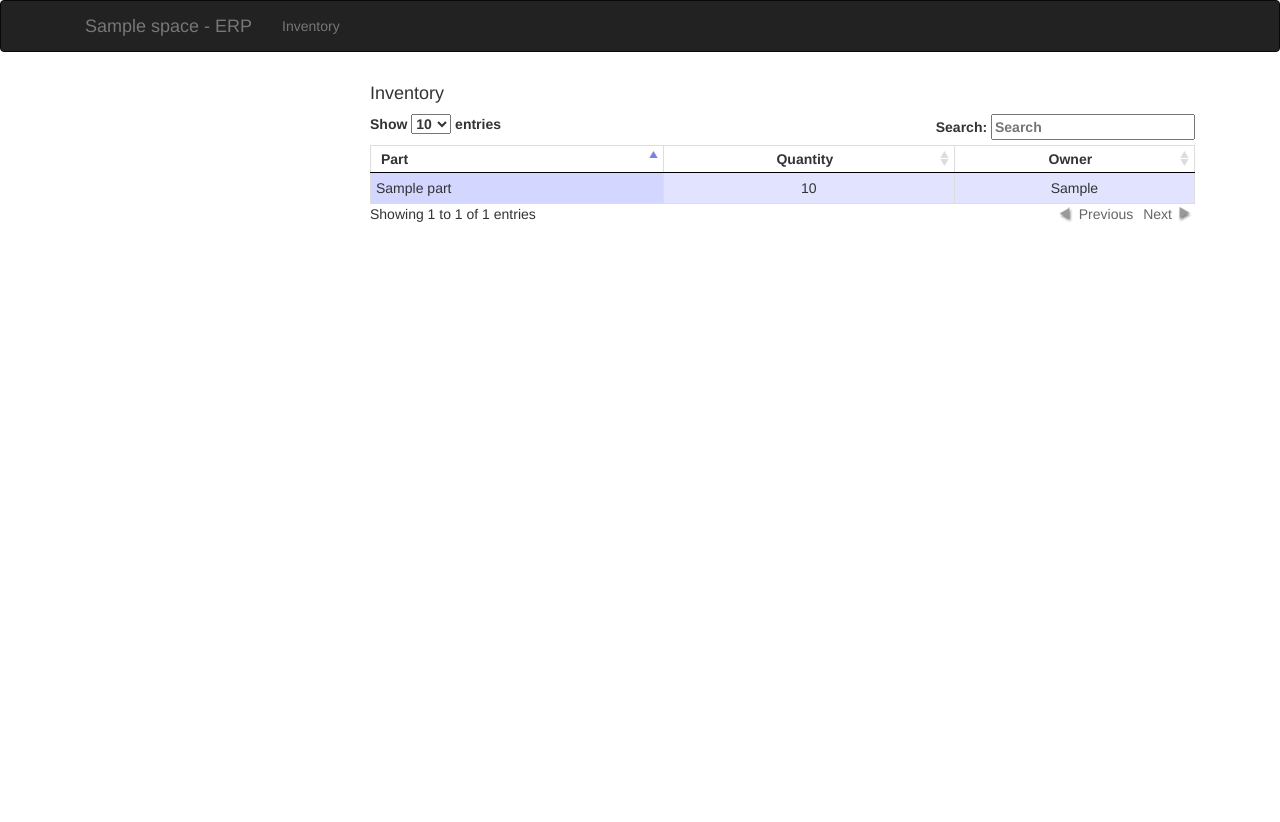
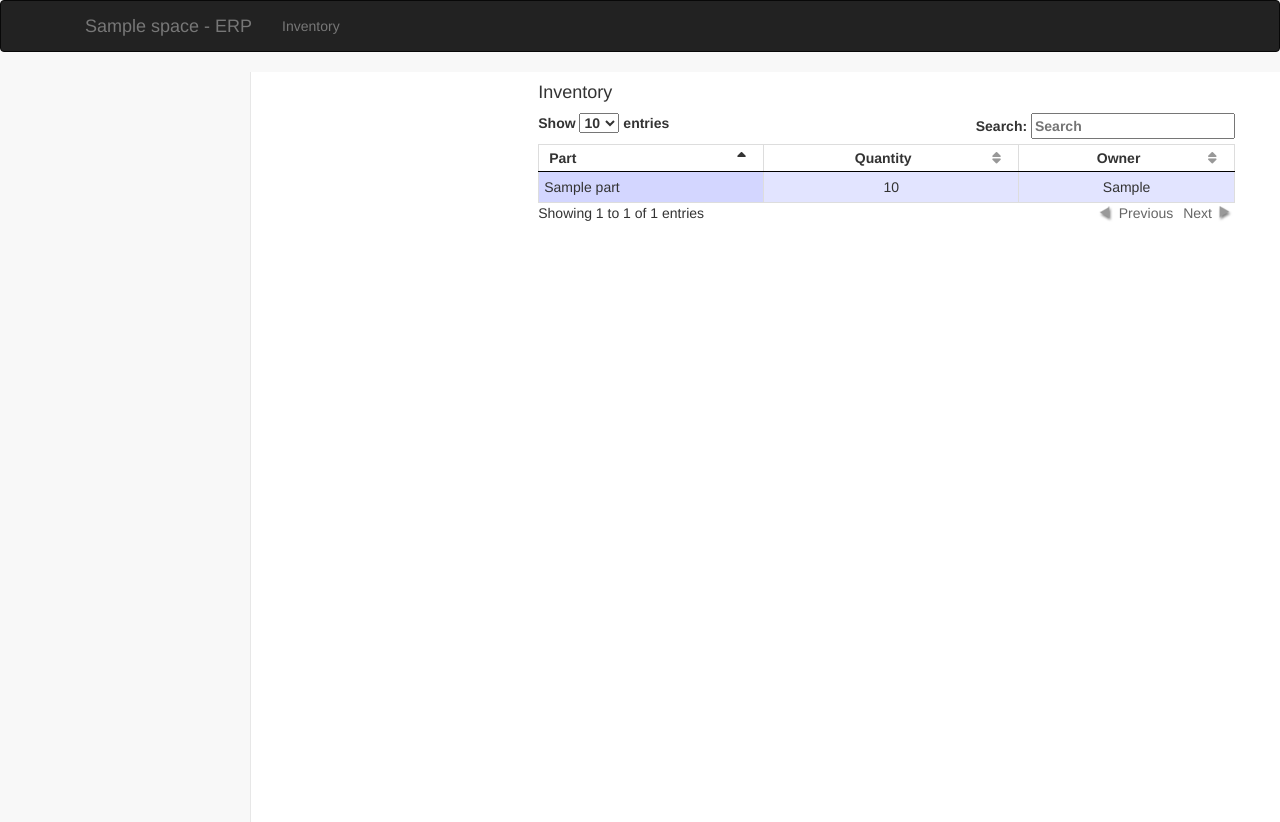
Before and after one commit to Makeystreet/space-erp, a Django app: page /inventory/ in a window 1280 px wide. Before the commit the page ends 222 px from the top, so only its background shows below. Run offline with Django 3.2, Linux system fonts and the light colour scheme; tables that the repository leaves empty hold one stand-in row (values such as "Sample post"); some libraries are stand-ins or nearby versions.

Commit message:
Updated base.html to use sb-admin-2

```diff
--- a/erp/templates/base.html
+++ b/erp/templates/base.html
@@ -9,7 +9,6 @@
 
     <!-- Favicon -->
     {% load static from staticfiles %}
-    <link rel="shortcut icon" href="{% static 'images/favicon.ico' %}">
 
     <!-- CSS Styles -->
     <link href="{% static 'css/base.css' %}" rel="stylesheet">
@@ -25,7 +24,7 @@
     <link href="{% static 'css/base.css' %}" rel="stylesheet">
     <link href="{% static 'css/bootstrap-tagsinput.css' %}" rel="stylesheet">
 
-    <link href="//netdna.bootstrapcdn.com/bootstrap/3.0.0/css/bootstrap-glyphicons.css" rel="stylesheet">
+    <link href="{% static 'css/bootstrap-glyphicons.css' %}" rel="stylesheet">
 
     <!-- JQUERY -->
     <script src="{% static 'js/jquery-1.10.1.min.js' %}"></script>
@@ -46,6 +45,28 @@
 
     <!-- backbone trackit for patch requests -->
     <script src="{% static 'js/backbone.trackit.min.js' %}"></script>
+
+    <!-- MetisMenu CSS -->
+    <link href="{% static 'css/plugins/metisMenu/metisMenu.min.css' %}" rel="stylesheet">
+
+    <!-- Custom CSS -->
+    <link href="{% static 'css/sb-admin-2.css' %}" rel="stylesheet">
+
+    <!-- Custom Fonts -->
+    <link href="{% static 'css/font-awesome.min.css' %}" rel="stylesheet" type="text/css">
+
+    <!-- Metis Menu Plugin JavaScript -->
+    <script src="{% static 'js/plugins/metisMenu/metisMenu.min.js' %}"></script>
+
+    <!-- Custom Theme JavaScript -->
+    <script src="{% static 'js/sb-admin-2.js' %}"></script>
+
+    <!-- HTML5 Shim and Respond.js IE8 support of HTML5 elements and media queries -->
+    <!-- WARNING: Respond.js doesn't work if you view the page via file:// -->
+    <!--[if lt IE 9]>
+        <script src="https://oss.maxcdn.com/libs/html5shiv/3.7.0/html5shiv.js"></script>
+        <script src="https://oss.maxcdn.com/libs/respond.js/1.4.2/respond.min.js"></script>
+    <![endif]-->
 
 
     {% include "components/csrf_js.html" %}
@@ -73,12 +94,14 @@
 </head>
 
 <body>
+    <div id="wrapper">
+
         {% include "components/navbar.html" %}
-    <div id="page-content">
-        <div class="container">
-            <div class="row"><div class="col-sm-12 col-md-12"></div></div>
-            <div class="row"><div class="col-sm-12 col-md-12"></div></div>
 
+        <!-- Page Content -->
+        <div id="page-wrapper">
+            <div class="row">
+                <div class="col-lg-12">
                     {% if messages %}
                         <div class="row">
                             <div class="col-lg-offset-1 col-sm-10 col-md-10">
@@ -93,17 +116,23 @@
                             </div>
                         </div>
                     {% endif %}
+                </div>
+                <!-- /.col-lg-12 -->
+            </div>
+            <!-- /.row -->
 
-            {% block content_top %} {% endblock %}
-            <div class="row" id="">
-                <div class="col-sm-12 col-md-12">
-                    {% block content_full %}
-                    {% endblock %}
+            <div class="row">
+                <div class="col-lg-12">
+                    {% block content_full %} {% endblock %}
                 </div>
+                <!-- /.col-lg-12 -->
             </div>
-            {% block content_bottom %} {% endblock %}
+            <!-- /.row -->
         </div>
+        <!-- /#page-wrapper -->
+
     </div>
+    <!-- /#wrapper -->
 
     <!-- dummy divs created to make sure that app.js dont throw errors -->
     <script>
```
Lines whose indentation alone changed are shown as unchanged.
